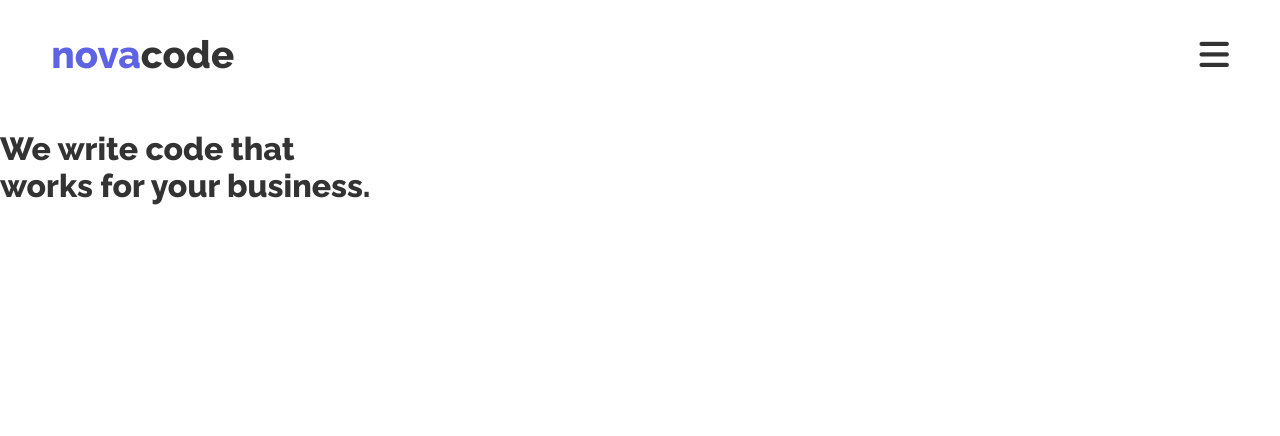
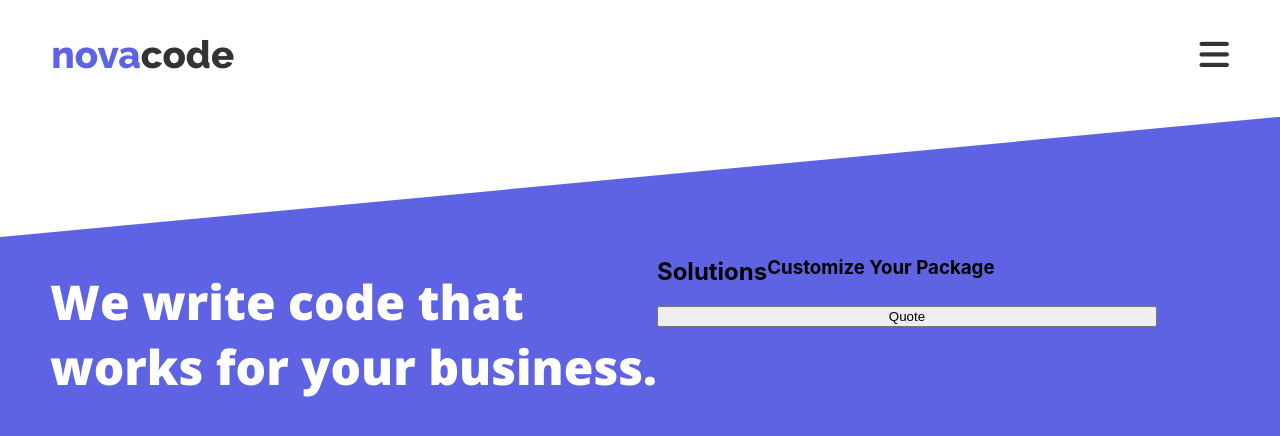
Before and after one commit to anthonyvigz/novacode, a React (Create React App) app in the folder novacode/: page / in a window 1280 px wide. Shown: the top 436 px of the page. Built offline with nearby package versions, Linux system fonts and the light colour scheme.

Commit message:
further home page detailing for solutions

```diff
--- a/novacode/src/index.css
+++ b/novacode/src/index.css
@@ -1,4 +1,5 @@
 @import url("https://fonts.googleapis.com/css2?family=Raleway:wght@800;900&display=swap");
+@import url("https://fonts.googleapis.com/css2?family=Open+Sans:wght@800&display=swap");
 
 body {
   margin: 0;
--- a/novacode/src/styles/home.scss
+++ b/novacode/src/styles/home.scss
@@ -1,4 +1,62 @@
-h1 {
-  font-family: "Raleway", sans-serif;
-  color: #333;
+.header {
+  background-color: #5e63e4;
+  height: 100vh;
+  display: flex;
+  flex-direction: column;
+  top: 0;
+
+  .elementor-shape {
+    left: 0;
+    width: 100%;
+    line-height: 0;
+    direction: ltr;
+    fill: white;
+    transform: scale(-1, 1);
+
+    svg {
+      display: block;
+      width: calc(100% + 1.3px);
+      position: relative;
+      left: 50%;
+      -webkit-transform: translateX(-50%);
+      -ms-transform: translateX(-50%);
+      transform: translateX(-50%);
+    }
+  }
+  .homeBanner {
+    display: flex;
+
+    h1 {
+      font-family: "Open Sans", sans-serif;
+      color: white;
+      z-index: 5;
+      margin-left: 50px;
+      font-size: 3em;
+    }
+
+    // this is the solutions box on the homepage
+    .whatWeDo {
+      display: flex;
+      flex-direction: column;
+      width: 500px;
+
+      .wwdHeader {
+        display: flex;
+      }
+
+      .solutionsBlock {
+        display: flex;
+
+        .listedSolutions {
+          display: flex;
+          flex-direction: column;
+        }
+
+        .additionalSolutions {
+          display: flex;
+          flex-direction: column;
+        }
+      }
+    }
+  }
 }
--- a/novacode/src/views/Home.jsx
+++ b/novacode/src/views/Home.jsx
@@ -1,16 +1,36 @@
 import React from "react";
 import "../styles/home.scss";
-import Typist from "react-typist";
-import TypistLoop from "react-typist-loop";
 
 export default function Home() {
   return (
     <div className="header">
-      <h1>
-        We write code that
-        <br />
-        works for your business.
-      </h1>
+      <div class="elementor-shape elementor-shape-top" data-negative="false">
+        <svg
+          xmlns="http://www.w3.org/2000/svg"
+          viewBox="0 0 1000 100"
+          preserveAspectRatio="none"
+        >
+          <path class="elementor-shape-fill" d="M0,6V0h1000v100L0,6z"></path>
+        </svg>{" "}
+      </div>
+      <div className="homeBanner">
+        <h1>
+          We write code that
+          <br />
+          works for your business.
+        </h1>
+        <div className="whatWeDo">
+          <div className="wwdHeader">
+            <h2>Solutions</h2>
+            <h3>Customize Your Package</h3>
+          </div>
+          <div className="solutionsBlock">
+            <div className="listedSolutions"></div>
+            <div className="additionalSolutions"></div>
+          </div>
+          <button>Quote</button>
+        </div>
+      </div>
     </div>
   );
 }
```
